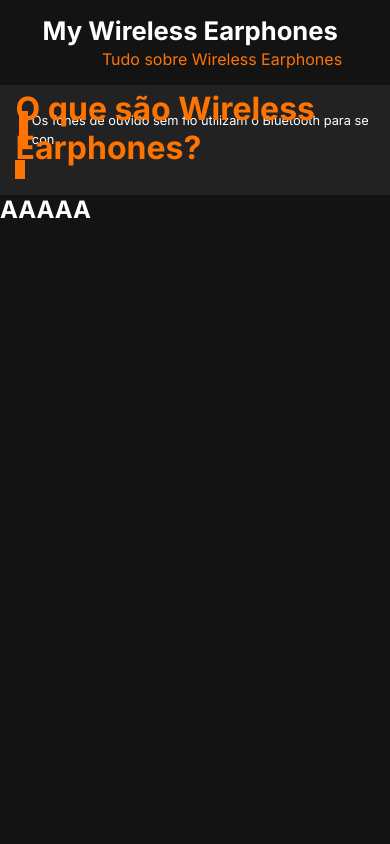
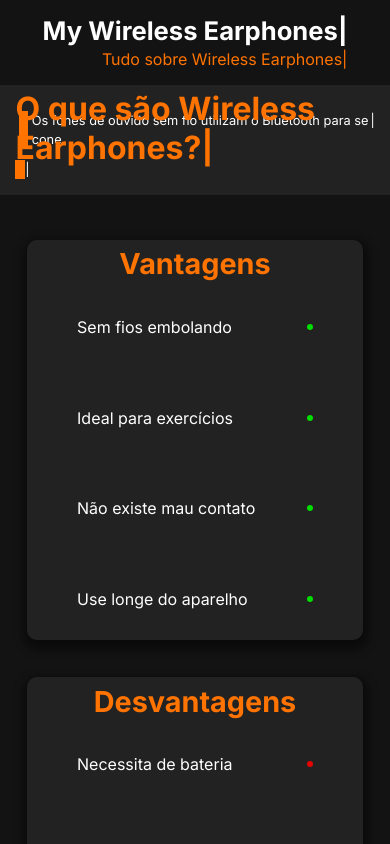
Before and after one commit to gabrielduete/My-Wireless-Earphone, a React (Create React App) app: page / in a window 390 px wide. Shown: the top 844 px of the page. Built offline with nearby package versions, Linux system fonts and the light colour scheme.

Commit message:
Finalizando Cards, ajustando responsividade e começando o code da seção de itens/fones?

```diff
--- a/package.json
+++ b/package.json
@@ -10,6 +10,7 @@
     "react-dom": "^17.0.2",
     "react-router-dom": "^6.0.2",
     "react-scripts": "4.0.3",
+    "react-slick": "^0.28.1",
     "react-typical": "^0.1.3",
     "web-vitals": "^1.1.2"
   },
--- a/public/index.html
+++ b/public/index.html
@@ -8,7 +8,7 @@
       name="description"
       content="Web site created using create-react-app"
     />
-    <title>My Earphone</title>
+    <title>My Wireless Earphones</title>
   </head>
   <body>
     <div id="root"></div>
--- a/src/components/cards/Cards.jsx
+++ b/src/components/cards/Cards.jsx
@@ -3,7 +3,27 @@ import './cards.css'
 
 function Cards(){
     return (
-        <section class = 'containerCards'>
+        <section className = 'containerCards'>
+
+            <div className = 'card'>
+                <h2>Vantagens</h2>
+                <ul>
+                    <li>Sem fios embolando</li>
+                    <li>Ideal para exercícios</li>
+                    <li>Não existe mau contato</li>
+                    <li>Use longe do aparelho</li>
+                </ul>
+            </div>
+
+            <div className = 'card'>
+                <h2>Desvantagens</h2>
+                <ul>
+                    <li className = 'desvantagem'>Necessita de bateria</li>
+                    <li className = 'desvantagem'>Menor tempo de vida</li>
+                    <li className = 'desvantagem'>Consome mais bateria</li>
+                    <li className = 'desvantagem'>Geralmente mais caros</li>
+                </ul>
+            </div>
 
         </section>
     )
--- a/src/components/cards/cards.css
+++ b/src/components/cards/cards.css
@@ -0,0 +1,74 @@
+.containerCards{
+    padding: 2%;
+    background-color: var(--preto);
+    display: flex;
+    align-items: center;
+    justify-content: space-around;
+}
+
+.card{
+    background-color: var(--cinza);
+    border-radius: 10px;
+    height: 400px;
+    width: 22%;
+    display: flex;
+    align-items: center;
+    flex-wrap: wrap;
+    flex-direction: column;
+    box-shadow: 1px 5px 10px 5px rgba(0, 0, 0, 0.452);
+}
+
+.card h2{
+    margin-top: 2%;
+    font-size: 1.8em;
+    color: var(--laranja);
+}
+
+.card ul{
+    width: 70%;
+}
+
+.card li:nth-child(1){
+    margin-top: 15%;
+}
+
+.card li{
+    list-style: none;
+    display: flex;
+    align-items: center;
+    justify-content: space-between;
+    margin-top: 30%;
+}
+
+.card li::after{
+    content: '';
+    width: 6px;
+    height: 6px;
+    border-radius: 50%;
+    display: block;
+    background-color: rgb(0, 221, 0);
+}
+
+.card .desvantagem::after{
+    content: '';
+    width: 6px;
+    height: 6px;
+    border-radius: 50%;
+    display: block;
+    background-color: rgb(228, 4, 4);
+}
+
+@media (min-width: 100px) and (max-width:750px){
+    .containerCards{
+        flex-direction: column;
+    }
+
+    .card{
+        background-color: var(--cinza);
+        border-radius: 10px;
+        height: 400px;
+        width: 90%;
+        margin-top: 10%;
+    }
+
+}
--- a/src/components/itens/Itens.jsx
+++ b/src/components/itens/Itens.jsx
@@ -1,9 +1,74 @@
 import React from 'react'
+import './itens.css'
 
 function Itens(){
+
+    const fones = [
+        {
+            nome: '',
+            descricao: '',
+            cores: '',
+            empresa: '',
+        },
+        {
+            nome: '',
+            descricao: '',
+            cores: '',
+            empresa: '',
+        },
+        {
+            nome: '',
+            descricao: '',
+            cores: '',
+            empresa: '',
+        },
+        {
+            nome: '',
+            descricao: '',
+            cores: '',
+            empresa: '',
+        },
+        {
+            nome: '',
+            descricao: '',
+            cores: '',
+            empresa: '',
+        },
+        {
+            nome: '',
+            descricao: '',
+            cores: '',
+            empresa: '',
+        },
+        {
+            nome: '',
+            descricao: '',
+            cores: '',
+            empresa: '',
+        },
+        {
+            nome: '',
+            descricao: '',
+            cores: '',
+            empresa: '',
+        },
+        {
+            nome: '',
+            descricao: '',
+            cores: '',
+            empresa: '',
+        },
+        {
+            nome: '',
+            descricao: '',
+            cores: '',
+            empresa: '',
+        },
+    ]
+
     return(
-        <section>
-            <h2>AAAAA</h2>
+        <section className = 'itens'>
+            <h1>Veja alguns Fones de ouvido</h1>
         </section>
     )
 }
--- /dev/null
+++ b/src/components/itens/itens.css
@@ -0,0 +1,9 @@
+.itens{
+    padding: 3%;
+    background-color: var(--cinza);
+}
+
+.itens h1{
+    color: var(--laranja);
+    font-size: 2em;
+}
```
Also changed, not shown: 1 other file (tests, documents, lock files or other folders).
